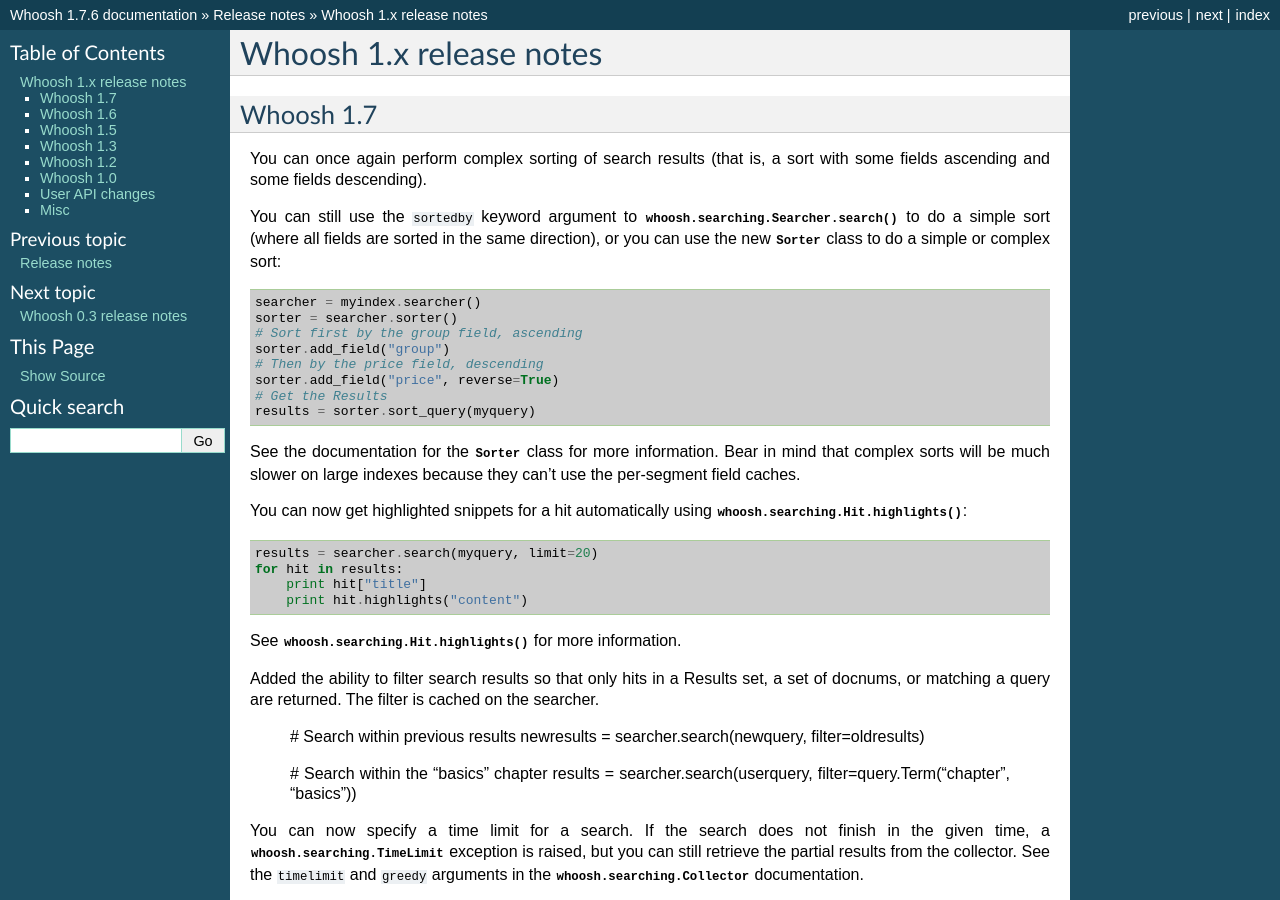
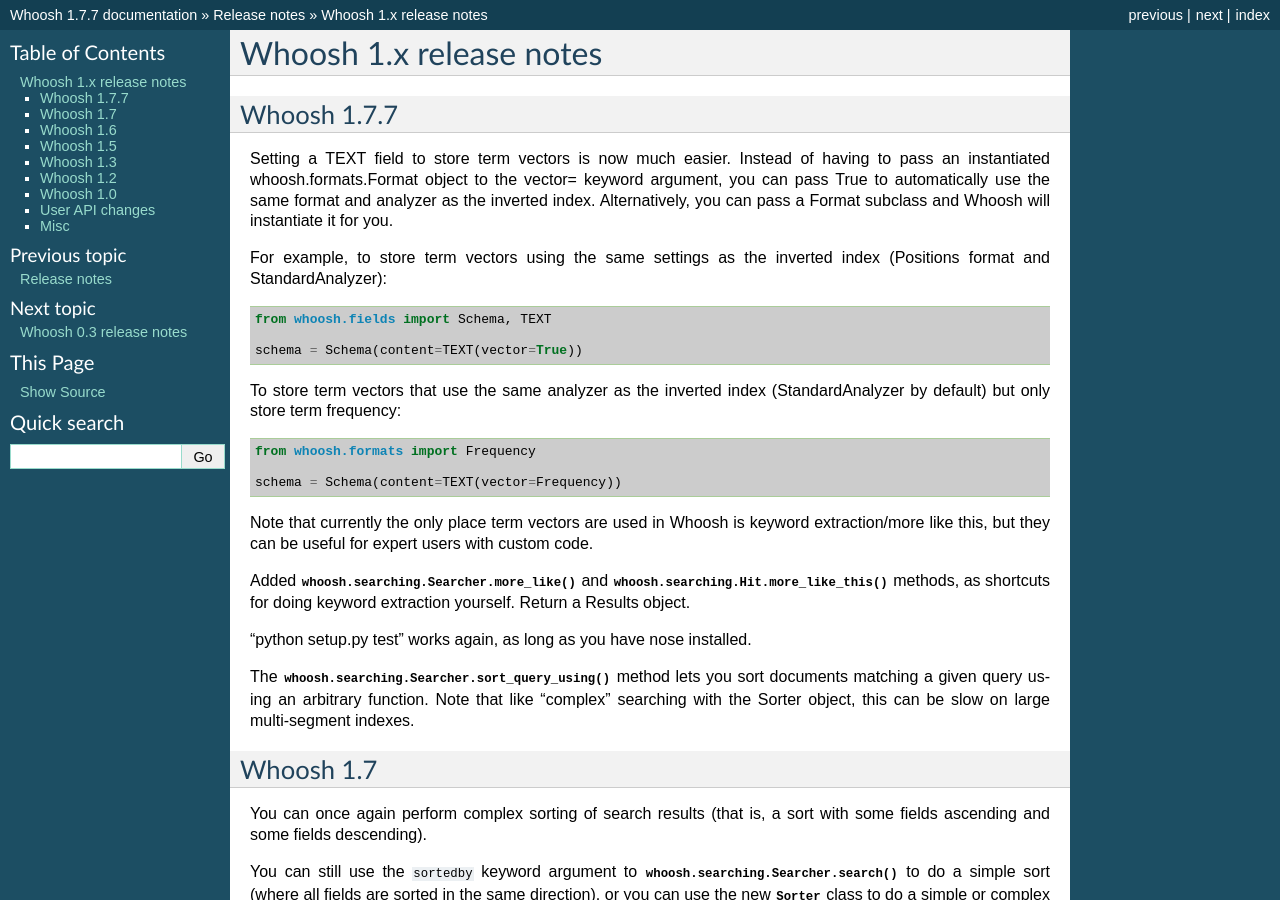
Before and after one commit to dex4er/whoosh, a Sphinx documentation site: the page built from docs/source/releases/1_0.rst, in a window 1280 px wide and 900 px high. Built offline with Sphinx 7.4.7, drawn with Linux system fonts in a browser that asks for light colours; some of the changed text lies outside the part shown.

Commit message:
Updated release notes, bumped version to 1.7.7.

```diff
--- a/docs/source/releases/1_0.rst
+++ b/docs/source/releases/1_0.rst
@@ -1,6 +1,42 @@
 ========================
 Whoosh 1.x release notes
 ========================
+
+Whoosh 1.7.7
+============
+
+Setting a TEXT field to store term vectors is now much easier. Instead of
+having to pass an instantiated whoosh.formats.Format object to the vector=
+keyword argument, you can pass True to automatically use the same format and
+analyzer as the inverted index. Alternatively, you can pass a Format subclass
+and Whoosh will instantiate it for you.
+
+For example, to store term vectors using the same settings as the inverted
+index (Positions format and StandardAnalyzer)::
+
+    from whoosh.fields import Schema, TEXT
+
+    schema = Schema(content=TEXT(vector=True))
+
+To store term vectors that use the same analyzer as the inverted index
+(StandardAnalyzer by default) but only store term frequency::
+
+    from whoosh.formats import Frequency
+
+    schema = Schema(content=TEXT(vector=Frequency))
+
+Note that currently the only place term vectors are used in Whoosh is keyword
+extraction/more like this, but they can be useful for expert users with custom
+code.
+
+Added :meth:`whoosh.searching.Searcher.more_like` and
+:meth:`whoosh.searching.Hit.more_like_this` methods, as shortcuts for doing
+keyword extraction yourself. Return a Results object.
+
+"python setup.py test" works again, as long as you have nose installed.
+
+The :meth:`whoosh.searching.Searcher.sort_query_using` method lets you sort documents matching a given query using an arbitrary function. Note that like "complex" searching with the Sorter object, this can be slow on large multi-segment indexes.
+
 
 Whoosh 1.7
 ==========
--- a/src/whoosh/__init__.py
+++ b/src/whoosh/__init__.py
@@ -14,7 +14,7 @@
 # limitations under the License.
 #===============================================================================
 
-__version__ = (1, 7, 6)
+__version__ = (1, 7, 7)
 
 
 def versionstring(build=True, extra=True):
```
